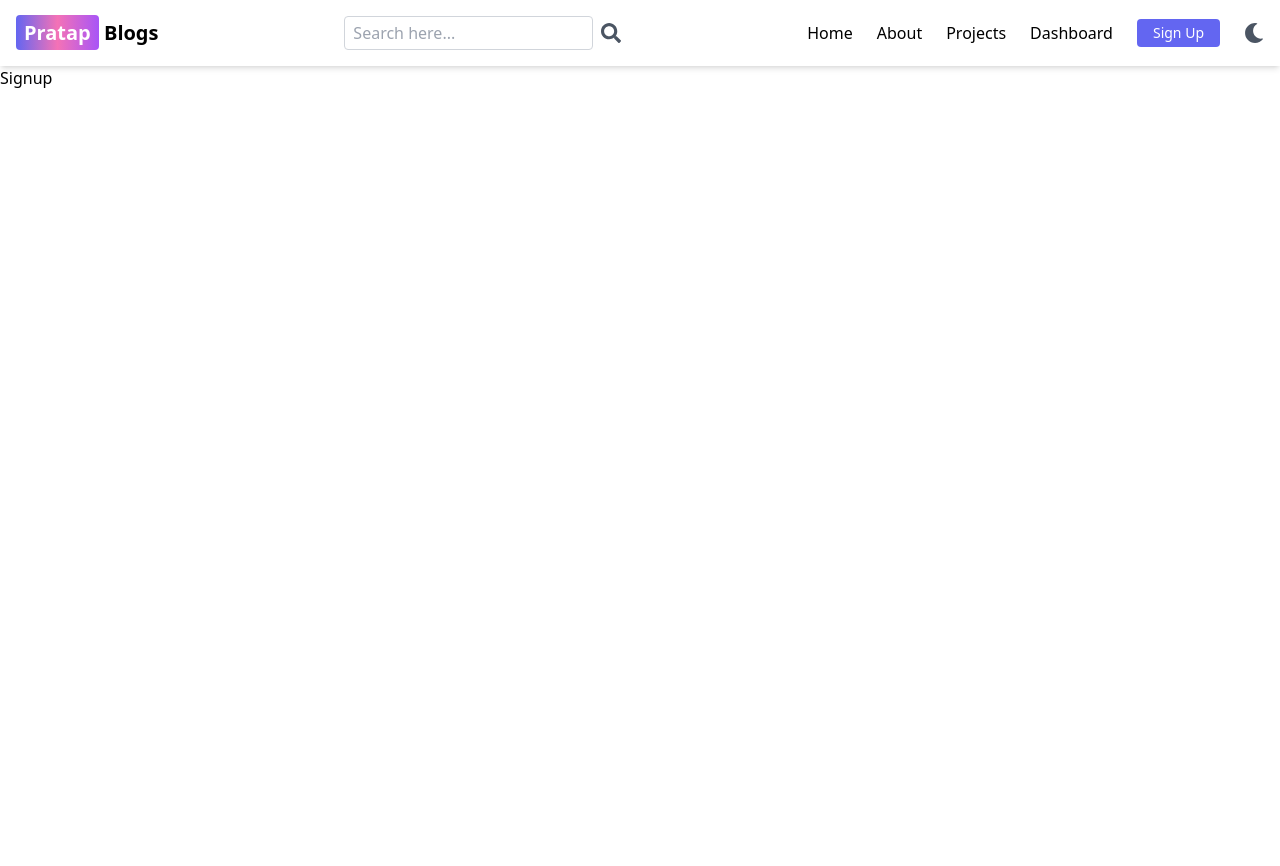
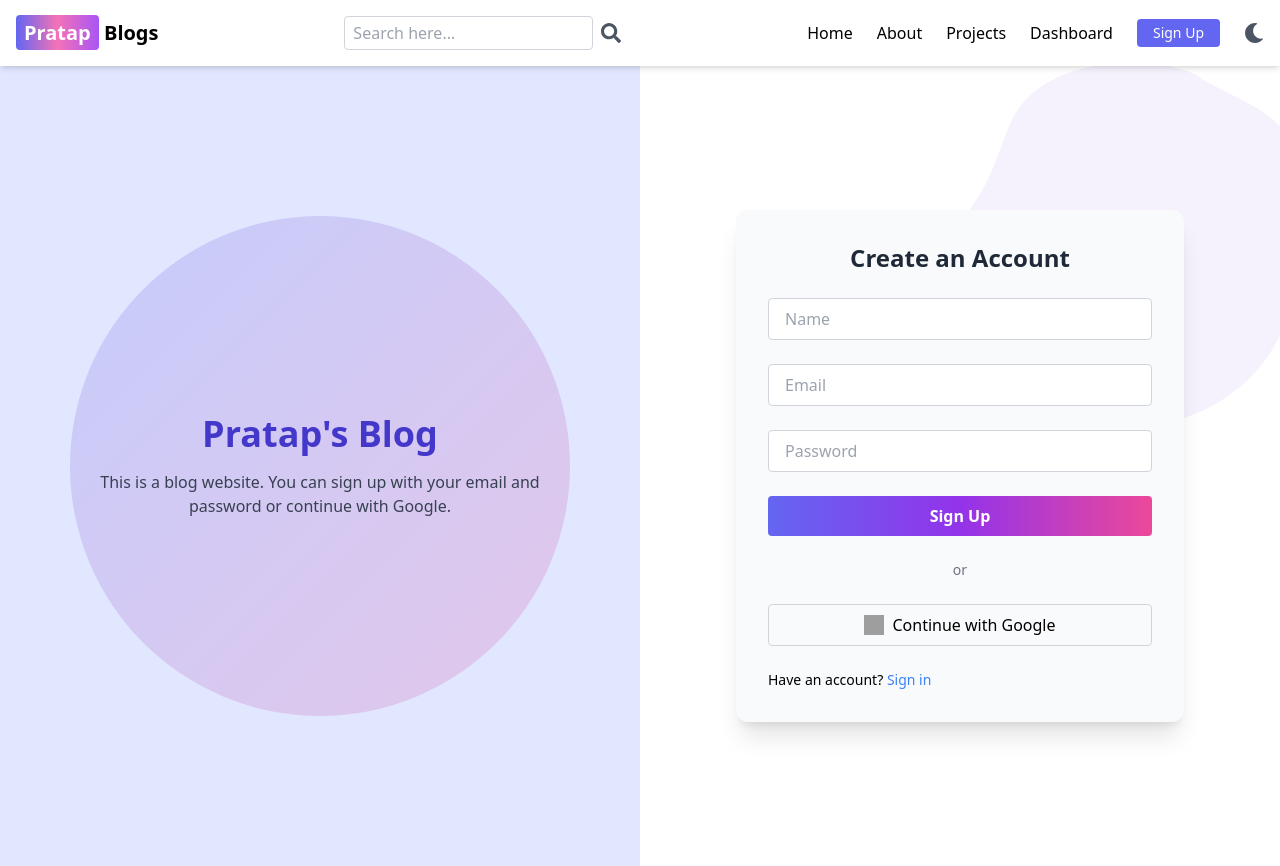
Before and after one commit to pratapsurya83084/blogAppMern, a React (Vite) app: page /sign-up in a window 1280 px wide. Before the commit the page ends 800 px from the top, so only its background shows below. Built offline with nearby package versions, Linux system fonts and the light colour scheme; grey boxes are pictures that could not be loaded.

Commit message:
add signup form

```diff
--- a/src/components/Header.jsx
+++ b/src/components/Header.jsx
@@ -21,7 +21,6 @@ console.log(darkMode);
           : "text-white bg-black shadow-[0_2px_4px_rgba(255,255,255,0.2)]"
       } shadow-md p-4 sticky top-0 z-50`}
     >
-
       <div className="container mx-auto flex justify-between items-center">
         {/* Logo */}
         <Link to="/" className="lg:text-xl font-bold ">
@@ -42,11 +41,23 @@ console.log(darkMode);
         </div>
 
         {/* Desktop Menu */}
-        <nav className={`hidden md:flex ${darkMode?"text-white"||"bg-black":"text-black"||"bg-white"} space-x-6 items-center`}>
-          <Link to="/" className=" hover:text-indigo-500">Home</Link>
-          <Link to="/about" className=" hover:text-indigo-500">About</Link>
-          <Link to="/project" className=" hover:text-indigo-500">Projects</Link>
-          <Link to="/dashboard" className=" hover:text-indigo-500">Dashboard</Link>
+        <nav
+          className={`hidden md:flex ${
+            darkMode ? "text-white" || "bg-black" : "text-black" || "bg-white"
+          } space-x-6 items-center`}
+        >
+          <Link to="/" className=" hover:text-indigo-500">
+            Home
+          </Link>
+          <Link to="/about" className=" hover:text-indigo-500">
+            About
+          </Link>
+          <Link to="/project" className=" hover:text-indigo-500">
+            Projects
+          </Link>
+          <Link to="/dashboard" className=" hover:text-indigo-500">
+            Dashboard
+          </Link>
 
           {/* Sign Up Button */}
           <Link
@@ -69,12 +80,15 @@ console.log(darkMode);
         {/* Mobile Menu Toggle */}
         <div className="md:hidden flex items-center space-x-3">
           <FaSearch className="text-gray-600 text-xl" />
+          <div className="inline-block p-[1.5px] bg-gradient-to-r from-indigo-500 via-pink-500 to-purple-500 rounded">
             <Link
               to="/sign-up"
-            className="px-2 py-1 bg-indigo-500 text-white rounded text-xs hover:bg-indigo-600 transition"
+              className="block px-2 py-1  text- text-xs rounded hover:transition "
             >
               Sign Up
             </Link>
+          </div>
+
           <button onClick={toggleDarkMode} className="text-xl text-gray-600">
             {darkMode ? <FaSun /> : <FaMoon />}
           </button>
@@ -90,11 +104,23 @@ console.log(darkMode);
 
       {/* Mobile Menu Items */}
       {menuOpen && (
-        <div className={`md:hidden mt-2 px-4 pb-4 space-y-2 ${darkMode?"text-white"||"bg-black":"text-black"||"bg-white"}  rounded `}>
-          <Link to="/" className="block ">Home</Link>
-          <Link to="/about" className="block ">About</Link>
-          <Link to="/project" className="block ">Projects</Link>
-          <Link to="/dashboard" className="block ">Dashboard</Link>
+        <div
+          className={`md:hidden mt-2 px-4 pb-4 space-y-2 ${
+            darkMode ? "text-white" || "bg-black" : "text-black" || "bg-white"
+          }  rounded `}
+        >
+          <Link to="/" className="block ">
+            Home
+          </Link>
+          <Link to="/about" className="block ">
+            About
+          </Link>
+          <Link to="/project" className="block ">
+            Projects
+          </Link>
+          <Link to="/dashboard" className="block ">
+            Dashboard
+          </Link>
         </div>
       )}
     </header>
--- a/src/pages/SignUp.jsx
+++ b/src/pages/SignUp.jsx
@@ -1,11 +1,122 @@
-import React from 'react'
+import React, { useState } from "react";
+import { Link } from "react-router-dom";
 
 const SignUp = () => {
+  const [username, setUsername] = useState("");
+  const [email, setEmail] = useState("");
+  const [password, setPassword] = useState("");
+
+  const handleSubmit = (e) => {
+    e.preventDefault();
+    console.log("Submit form:", { username, email, password });
+    // Add your signup logic here
+  };
+
   return (
-    <div>
-     Signup
+    <div className="min-h-screen flex flex-col md:flex-row">
+      {/* Left Side */}
+      <div className="w-full md:w-1/2 relative bg-indigo-100 flex flex-col justify-center items-center p-8">
+        <svg
+          className="absolute top-0 left-0 w-full h-full object-cover opacity-20"
+          viewBox="0 0 1024 1024"
+          fill="none"
+          xmlns="http://www.w3.org/2000/svg"
+        >
+          <circle cx="512" cy="512" r="400" fill="url(#grad)" />
+          <defs>
+            <linearGradient id="grad" x1="0" y1="0" x2="1" y2="1">
+              <stop offset="0%" stopColor="#6366F1" />
+              <stop offset="100%" stopColor="#EC4899" />
+            </linearGradient>
+          </defs>
+        </svg>
+
+        <div className="relative z-10 text-center">
+          <h1 className="text-4xl font-extrabold text-indigo-700 mb-4">
+            Pratap's Blog
+          </h1>
+          <p className="text-gray-700 max-w-md mx-auto">
+            This is a blog website. You can sign up with your email and password
+            or continue with Google.
+          </p>
+        </div>
+      </div>
+
+      {/* Right Side - Form */}
+      <div className="w-full md:w-1/2 relative flex items-center justify-center bg-white p-6 md:p-10 overflow-hidden">
+        <svg
+          className="absolute -top-20 -right-20 w-[500px] h-[500px] opacity-10"
+          viewBox="0 0 200 200"
+          xmlns="http://www.w3.org/2000/svg"
+        >
+          <path
+            fill="#a78bfa"
+            d="M37.3,-62.5C50.4,-55.1,64.3,-50.5,70.7,-40.5C77.2,-30.5,76.2,-15.2,75.2,-0.2C74.2,14.8,73.2,29.6,66.7,42.3C60.2,54.9,48.1,65.4,34.3,71.1C20.5,76.8,5.2,77.7,-8.4,72.6C-22.1,67.5,-34.1,56.3,-45.2,45.3C-56.3,34.3,-66.5,23.5,-66.4,12.5C-66.2,1.5,-55.6,-9.6,-49.6,-21.2C-43.6,-32.7,-42.1,-44.6,-34.8,-53.3C-27.6,-62.1,-13.8,-67.8,0.8,-69C15.4,-70.3,30.7,-67.9,37.3,-62.5Z"
+            transform="translate(100 100)"
+          />
+        </svg>
+
+        <form
+          onSubmit={handleSubmit}
+          className="w-full max-w-md bg-gray-50 shadow-xl rounded-xl p-6 md:p-8 space-y-6 relative z-10"
+        >
+          <h2 className="text-2xl font-bold text-center text-gray-800">
+            Create an Account
+          </h2>
+
+          <input
+            type="text"
+            placeholder="Name"
+            value={username}
+            onChange={(e) => setUsername(e.target.value)}
+            className="w-full px-4 py-2 border border-gray-300 rounded focus:outline-none focus:ring-2 focus:ring-indigo-500"
+          />
+          <input
+            type="email"
+            placeholder="Email"
+            value={email}
+            onChange={(e) => setEmail(e.target.value)}
+            className="w-full px-4 py-2 border border-gray-300 rounded focus:outline-none focus:ring-2 focus:ring-indigo-500"
+          />
+          <input
+            type="password"
+            placeholder="Password"
+            value={password}
+            onChange={(e) => setPassword(e.target.value)}
+            className="w-full px-4 py-2 border border-gray-300 rounded focus:outline-none focus:ring-2 focus:ring-indigo-500"
+          />
+
+          <button
+            type="submit"
+            className="w-full bg-gradient-to-r from-indigo-500 via-purple-600 to-pink-500 text-white py-2 rounded hover:brightness-110 transition font-semibold"
+          >
+            Sign Up
+          </button>
+
+          <div className="flex items-center justify-center text-sm text-gray-500">or</div>
+
+          <button
+            type="button"
+            className="w-full border border-gray-300 py-2 rounded flex items-center justify-center hover:bg-gray-100 transition"
+          >
+            <img
+              src="https://upload.wikimedia.org/wikipedia/commons/4/4e/Google__G__Logo.svg"
+              alt="Google"
+              className="w-5 h-5 mr-2"
+            />
+            Continue with Google
+          </button>
+
+          <p className="text-sm">
+            Have an account?{" "}
+            <Link to="/sign-in">
+              <span className="text-blue-500">Sign in</span>
+            </Link>
+          </p>
+        </form>
+      </div>
     </div>
-  )
-}
+  );
+};
 
-export default SignUp
+export default SignUp;
```
Also changed, not shown: 1 other file (tests, documents, lock files or other folders). Lines whose indentation alone changed are shown as unchanged.
